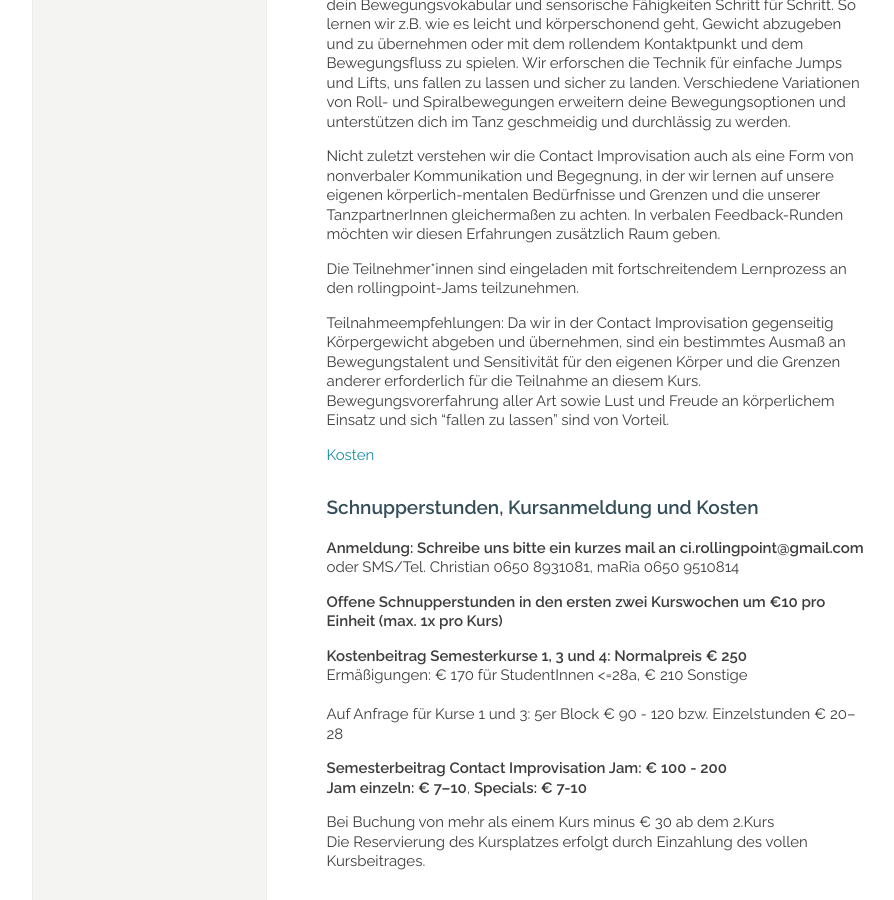
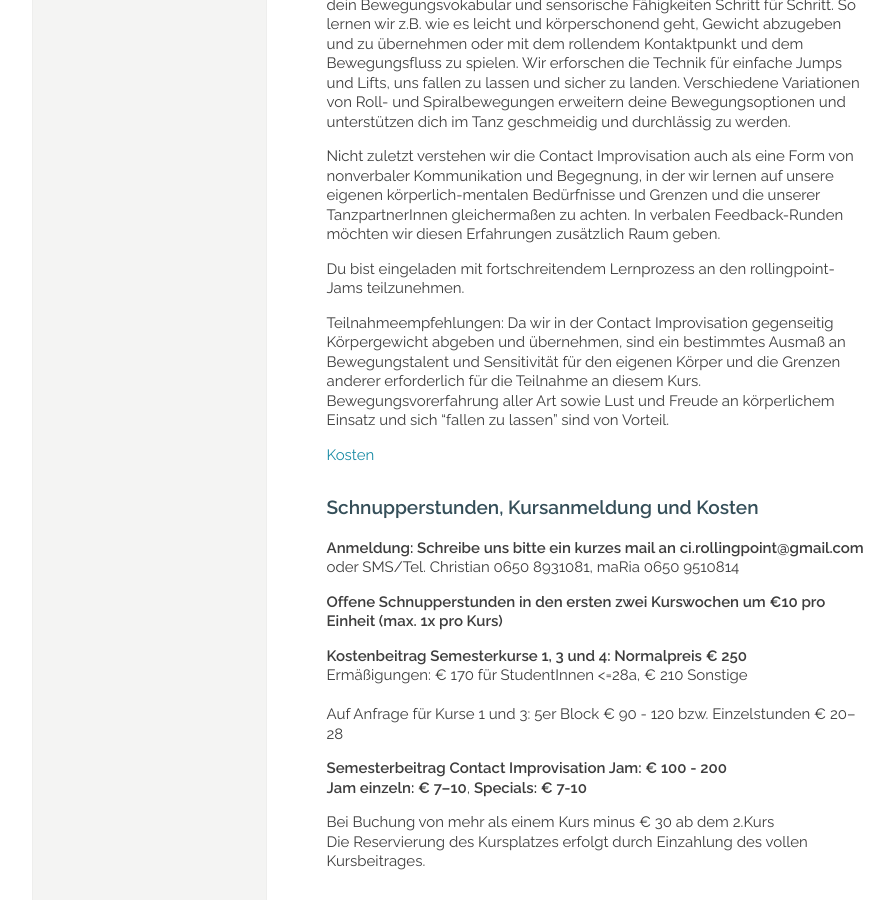
Before and after one commit to manulari/rollingpointat, a Jekyll site: the page built from _pages_de/kurse.md, in a window 1280 px wide and 900 px high, scrolled down 2317 px. Shown: the whole window, without its empty margins (152-1046 px from the left). Built offline with Jekyll 4.4.1, drawn with Linux system fonts in a browser that asks for light colours; comment, search, counter and statistics services are not loaded.

Commit message:
Update page (de) “kurse”

```diff
--- a/_pages_de/kurse.md
+++ b/_pages_de/kurse.md
@@ -88,7 +88,7 @@ Dieser aufbauende Kurs ist als Grundkurs der Contact Improvisation gedacht. Du b
 
 Nicht zuletzt verstehen wir die Contact Improvisation auch als eine Form von nonverbaler Kommunikation und Begegnung, in der wir lernen auf unsere eigenen körperlich-mentalen Bedürfnisse und Grenzen und die unserer TanzpartnerInnen gleichermaßen zu achten. In verbalen Feedback-Runden möchten wir diesen Erfahrungen zusätzlich Raum geben.
 
-Die Teilnehmer*innen sind eingeladen mit fortschreitendem Lernprozess an den rollingpoint-Jams teilzunehmen.
+Du bist eingeladen mit fortschreitendem Lernprozess an den rollingpoint-Jams teilzunehmen.
 
 Teilnahmeempfehlungen: Da wir in der Contact Improvisation gegenseitig Körpergewicht abgeben und übernehmen, sind ein bestimmtes Ausmaß an Bewegungstalent und Sensitivität für den eigenen Körper und die Grenzen anderer erforderlich für die Teilnahme an diesem Kurs. Bewegungsvorerfahrung aller Art sowie Lust und Freude an körperlichem Einsatz und sich “fallen zu lassen” sind von Vorteil.
 
```
